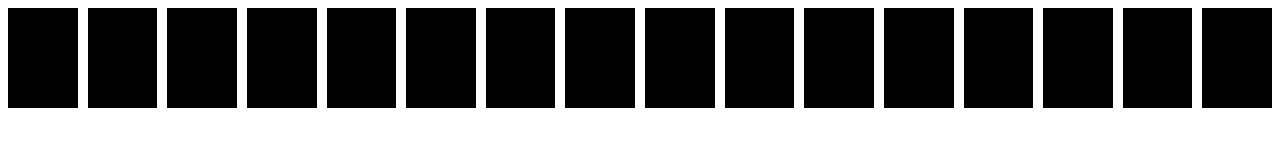
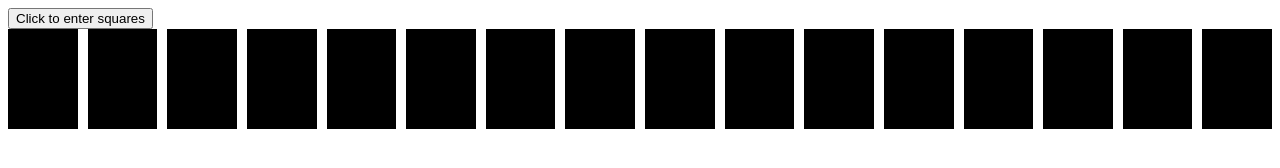
Before and after one commit to virusse7/Etch-a-sketch, a plain HTML site: page index.html in a window 1280 px wide. Drawn offline with Linux system fonts and the light colour scheme.

Commit message:
added button to enter squares

```diff
--- a/index.html
+++ b/index.html
@@ -10,6 +10,7 @@
 </head>
 
 <body>
+    <button class="button">Click to enter squares</button>
     <div class="container"></div>
 </body>
 
```
